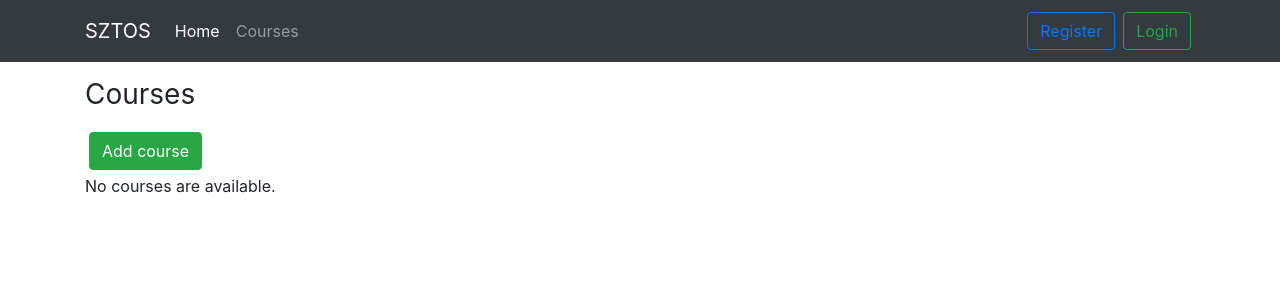
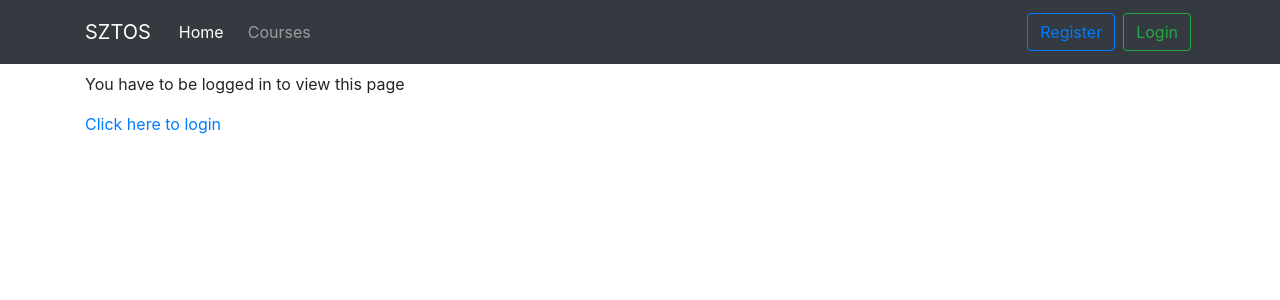
Before and after one commit to marcinjurczak/sztos_kwc, a Django app: page /courses/ in a window 1280 px wide. Shown: the top 300 px of the page. Run offline with Django 3.2, Linux system fonts and the light colour scheme; data that the repository does not hold is empty; parts of the project's set-up code (start-up, migrations or seed data) failed here and were passed over; some libraries are stand-ins or nearby versions.

Commit message:
Adjust UI to new features

```diff
--- a/accounts/templates/auth/signup.html
+++ b/accounts/templates/auth/signup.html
@@ -4,12 +4,16 @@
 {% block title %}Sign up{% endblock %}
 
 {% block content %}
-    <div class="d-flex justify-content-left" id="login">
+    <div class="d-flex justify-content-center">
+        <div class="card shadow">
+            <article class="card-body">
                 <form class="form-signin" method="post">
                     <h1 class="h3 mb-3 font-weight-normal">Create an account</h1>
                     {% csrf_token %}
                     {% bootstrap_form form %}
                     <button class="btn btn-primary btn-bg" type="submit">Sign up</button>
                 </form>
+            </article>
+        </div>
     </div>
 {% endblock %}
--- a/judge/models.py
+++ b/judge/models.py
@@ -42,8 +42,8 @@ class TestCase(models.Model):
     input = models.TextField(blank=True)
     expected_output = models.TextField()
     points = models.FloatField(default=1, validators=(MinValueValidator(0),))
-    memory_limit = models.IntegerField(null=True, blank=True, default=50 * 1024 * 1024)
-    time_limit = models.FloatField(validators=(MinValueValidator(0),))
+    memory_limit = models.IntegerField(blank=True, default=50 * 1024 * 1024)
+    time_limit = models.FloatField(validators=(MinValueValidator(0),), blank=True, default=60)
 
 
 class Solution(models.Model):
--- a/judge/templates/base.html
+++ b/judge/templates/base.html
@@ -9,9 +9,8 @@
     {% bootstrap_css %}
 </head>
 <body>
-<nav class="navbar navbar-expand-sm navbar-dark bg-dark mb-3">
+<nav class="navbar navbar-expand-sm navbar-dark bg-dark">
     <div class="container">
-
         <a class="navbar-brand" href="{% url 'judge:index' %}">SZTOS</a>
         <button class="navbar-toggler" type="button" data-toggle="collapse" data-target="#navbarSupportedContent"
                 aria-controls="navbarSupportedContent" aria-expanded="false" aria-label="Toggle navigation">
@@ -20,10 +19,11 @@
         <div class="collapse navbar-collapse" id="navbarSupportedContent">
             <ul class="navbar-nav mr-auto">
                 <li class="nav-item active">
-                    <a class="nav-link" href="{% url 'judge:index' %}">Home <span class="sr-only">(current)</span></a>
+                    <a class="nav-link m-1" href="{% url 'judge:index' %}">Home <span
+                            class="sr-only">(current)</span></a>
                 </li>
                 <li class="nav-item">
-                    <a class="nav-link" href="{% url 'judge:courses' %}">Courses</a>
+                    <a class="nav-link m-1" href="{% url 'judge:courses' %}">Courses</a>
                 </li>
             </ul>
             <ul class="navbar-nav ml-auto">
@@ -44,8 +44,7 @@
 
     </div>
 </nav>
-
-<div class="container">
+<div class="container my-2">
     {% block content %}
     {% endblock %}
 </div>
--- a/judge/templates/judge/add_course.html
+++ b/judge/templates/judge/add_course.html
@@ -4,7 +4,7 @@
 {% block title %}Add course{% endblock %}
 
 {% block content %}
-    <div class="d-flex justify-content-left" id="login">
+    <div class="d-flex justify-content-left">
         <form class="form form-horizontal" method="post">
             <h1 class="h3 mb-3 font-weight-normal" >Add course</h1>
             {% csrf_token %}
--- a/judge/templates/judge/add_problem.html
+++ b/judge/templates/judge/add_problem.html
@@ -4,7 +4,7 @@
 {% block title %}Add problem{% endblock %}
 
 {% block content %}
-    <div class="d-flex justify-content-left" id="login">
+    <div class="d-flex justify-content-left">
         <form class="form form-horizontal" method="post">
             <h1 class="h3 mb-3 font-weight-normal">Add problem</h1>
             {% csrf_token %}
--- a/judge/templates/judge/add_test_case.html
+++ b/judge/templates/judge/add_test_case.html
@@ -4,7 +4,7 @@
 {% block title %}Add test case{% endblock %}
 
 {% block content %}
-    <div class="d-flex justify-content-left" id="login">
+    <div class="d-flex justify-content-left">
         <form class="form form-horizontal" method="post">
             <h1 class="h3 mb-3 font-weight-normal" >Add test case</h1>
             {% csrf_token %}
--- a/judge/templates/judge/courses.html
+++ b/judge/templates/judge/courses.html
@@ -3,16 +3,36 @@
 {% block title %}Courses{% endblock %}
 
 {% block content %}
-    <h1 class="h3 mb-3 font-weight-normal">Courses</h1>
-    <a class="btn btn-success m-1" href="{% url 'judge:add_course' %}" type="button">Add course</a>
-    {% if course_list %}
-        <ul class="list-group">
-            {% for course in course_list %}
-                <a class="list-group-item list-group-item-action"
-                   href="{% url 'judge:problems' course.id %}">{{ course.name }}</a>
-            {% endfor %}
-        </ul>
+    {% if user.is_authenticated %}
+        <h1 class="h3 font-weight-normal">Courses</h1>
+        <a class="btn btn-success my-1" href="{% url 'judge:add_course' %}" type="button">Add course</a>
+        {% if course_list %}
+            <div class="card shadow">
+                <div class="table-responsive">
+                    <table class="table table-hover table-bordered m-0">
+                        <thead class="thead-light">
+                        <tr>
+                            <th>Course</th>
+                        </tr>
+                        </thead>
+                        <tbody>
+                        {% for course in course_list %}
+                            <tr>
+                                <td>
+                                    <a class="nav-link text-dark"
+                                       href="{% url 'judge:problems' course.id %}">{{ course.name }}</a>
+                                </td>
+                            </tr>
+                        {% endfor %}
+                        </tbody>
+                    </table>
+                </div>
+            </div>
+        {% else %}
+            <p>No courses are available.</p>
+        {% endif %}
     {% else %}
-        <p>No courses are available.</p>
+        <p>You have to be logged in to view this page</p>
+        <a href="{% url 'login' %}">Click here to login</a>
     {% endif %}
 {% endblock %}
--- a/judge/templates/judge/detail.html
+++ b/judge/templates/judge/detail.html
@@ -20,7 +20,6 @@
             </form>
         </div>
         {% if solution %}
-            <a href="{% url "judge:download_solution" course_pk problem_pk solution.pk %}">Download</a>
             <h2>Status: {{ solution.get_state_display }}</h2>
             {% if solution.test_runs.count > 0 %}
                 <h2>Grade: {% if grade is None %}N/A{% else %}{{ grade | percentage }}{% endif %}</h2>
@@ -42,6 +41,7 @@
                 <pre><code>{{ source }}</code></pre>
             {% endfor %}
             <label for="solution{{ solution.id }}">Added {{ solution.pub_date }}</label><br>
+            <a class="btn btn-primary" href="{% url "judge:download_solution" course_pk problem_pk solution.pk %}">Download</a>
         {% endif %}
     {% else %}
         <p>You have to be logged in to view this page</p>
--- a/judge/views.py
+++ b/judge/views.py
@@ -100,7 +100,7 @@ class ProblemGradesView(generic.DetailView):
 class TestCaseCreate(generic.CreateView):
     template_name = 'judge/add_test_case.html'
     model = TestCase
-    fields = ['problem', 'input', 'expected_output']
+    fields = ['problem', 'input', 'expected_output', 'memory_limit', 'time_limit']
 
     def get_initial(self):
         problem = get_object_or_404(Problem, id=self.kwargs.get('problem_pk'))
```
Also changed, not shown: accounts/templates/auth/login.html (+14 -8 lines), judge/templates/judge/problem_grades.html (+12 -5 lines), judge/templates/judge/problems.html (+18 -5 lines). Lines whose indentation alone changed are shown as unchanged.
